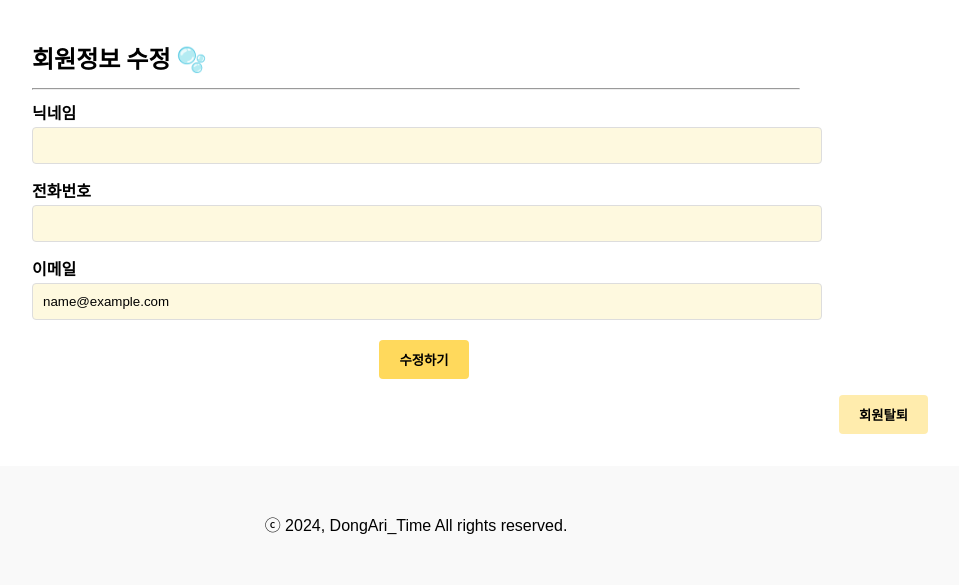
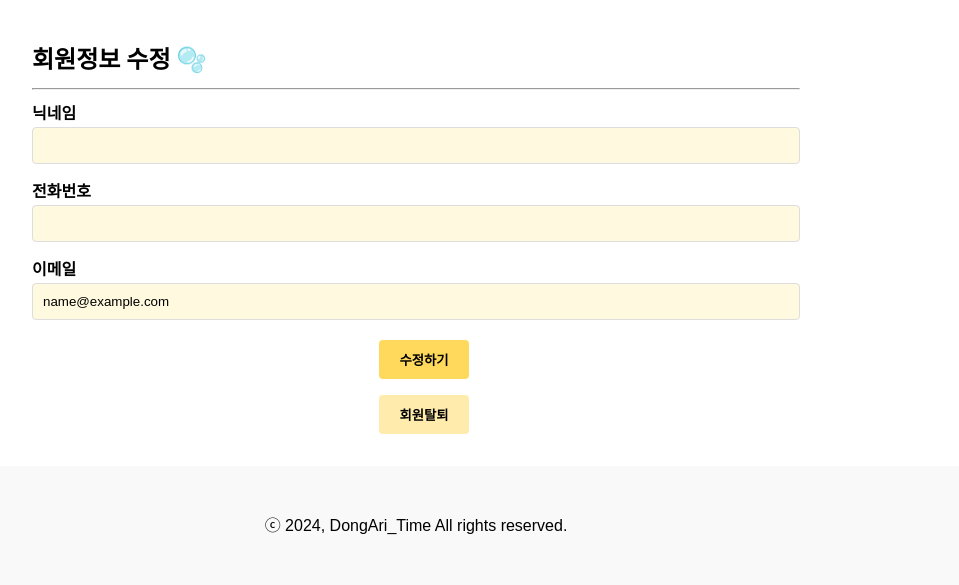
Before and after one commit to kw601/dongari_time, a Django app: page /update/ in a window 1280 px wide. Shown: the part 70-655 px from the top of the page, without its empty margins (224-1183 px from the left). Run offline with Django 5.2, Linux system fonts and the light colour scheme; the visitor is signed in with stand-in values (Sample User, id 1); some libraries are stand-ins or nearby versions; some web fonts are replaced.

Commit message:
[Modified] 마이페이지 - 회원정보 수정 반응형 수정 끝

```diff
--- a/static/css/mypage/mypage.css
+++ b/static/css/mypage/mypage.css
@@ -353,6 +353,10 @@ a {
         margin: 2rem 2.5rem;
     }
 
+    .page__title_hr {
+        padding: 0;
+    }
+
     .content__container__1 {
         margin: 0 2.5rem;
     }
--- a/static/css/users/update.css
+++ b/static/css/users/update.css
@@ -18,6 +18,22 @@
 
 .form-group {
     margin-bottom: 20px;
+    display: flex;
+    flex-direction: column;
+}
+
+.form-group input[type="text"],
+.form-group input[type="password"],
+.form-group input[type="email"],
+.form-group input[type="url"],
+.form-group input[type="search"],
+.form-group input[type="tel"],
+.form-group input[type="number"],
+.form-group input[type="datetime-local"],
+.form-group select,
+.form-group textarea {
+    width: 100%; /* form-group div의 너비에 맞추기 위해 100% 설정 */
+    box-sizing: border-box; /* 패딩과 테두리 포함 */
 }
 
 .form-group label {
@@ -36,7 +52,7 @@
 
 .button-container_parent {
     display: flex;
-    justify-content: flex-end;
+    justify-content: center;
 }
 
 .button-container {
@@ -96,8 +112,12 @@
 }
 
 @media (max-width: 570px) {
+    .title__container {
+        padding: 0;
+    }
+
     .button-container {
-        margin-top: 0rem;
+        margin-top: 1rem;
         margin-left: 10px;
     }
 
@@ -115,3 +135,9 @@
         font-size: 13px;
     }
 }
+
+@media (max-width: 480px) {
+    .manage_clubs__body {
+        padding: 0 4rem;
+    }
+}
```
